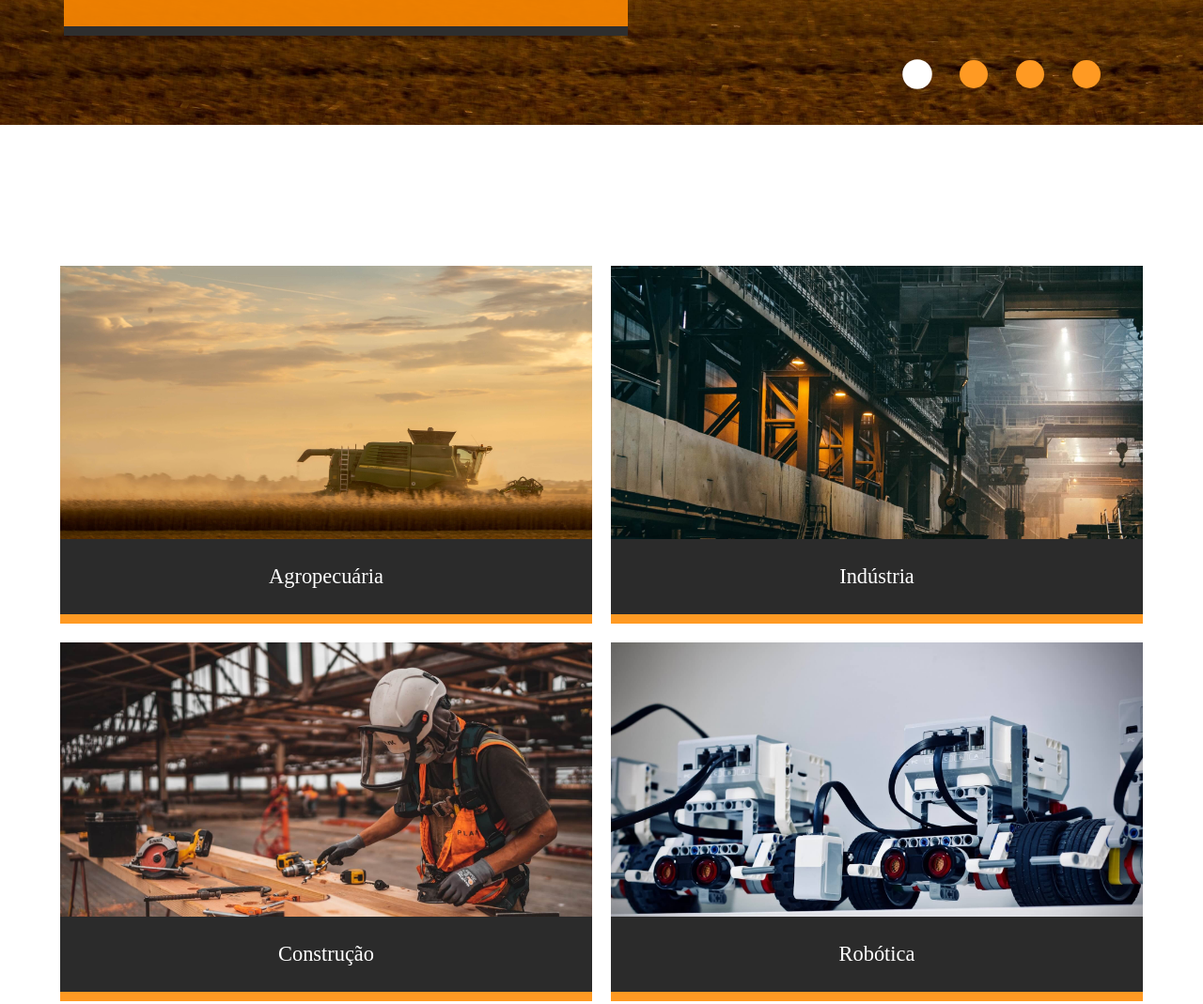
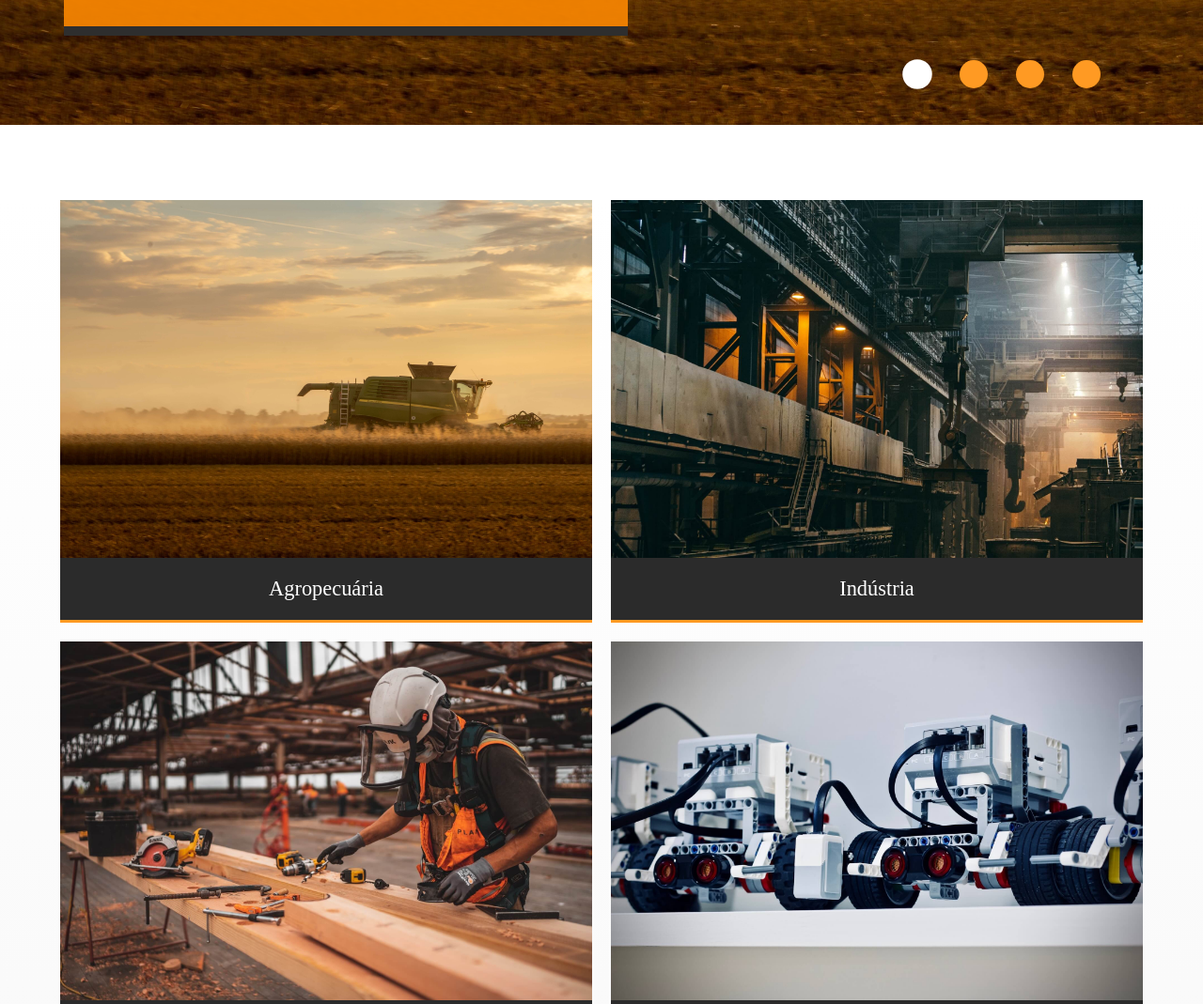
Before and after one commit to VitorRamires/novak, a plain HTML site: page inicio.html in a window 1280 px wide. Shown: the part 807-1876 px from the top of the page at 94% size. Drawn offline with Linux system fonts and the light colour scheme; a web font is replaced by a local one.

Commit message:
pequeno ajuste

```diff
--- a/css/inicio.css
+++ b/css/inicio.css
@@ -106,12 +106,13 @@
 }
 
 .inicio-atuacao{
-  width: 1600px;
-  max-width: 100%;
+  width: 100%;
   position: relative;
-  padding:120px 0 0 0;
-  background-color:rgb(255, 255, 255);
   margin:0 auto;
+  margin:80px 0 0 0;
+  padding-bottom: 80px;
+  background: rgb(213,213,213);
+  background: linear-gradient(0deg, #f9f9f9, #ffffff);
 }
 
 .inicio-atuacao .center{
@@ -122,8 +123,7 @@
 .box-atuacao-body{
   margin:0 auto;
   display: grid;
-  grid-template-columns: 1fr 1fr;
-  margin:30px auto 0 auto;
+  grid-template-columns:1fr 1fr;
   gap: 20px;
 }
 
@@ -136,26 +136,19 @@
   color:#ffff;
   margin:0 auto;
   transition: 0.3s;
-}
-
-.box-item-atuacao:hover{
-  transform: scale(1.05);
-  transition: 0.3s;
+  border-bottom: 3px solid #FF9A23;
 }
 
 
 .atuacao-info{
-  position: absolute;
-  bottom:0;
-  left:50%;
-  transform: translateX(-50%);
+  position: relative;
   width: 100%;
-  height: 90px;
+  padding:20px 0;
   display: grid;
   background-color: #2b2b2b;
   color:#ffffff;
-  border-bottom: 10px solid #FF9A23;
 }
+
 
 
 .atuacao-titulo{
@@ -225,7 +218,6 @@
   background-image: url(/imgs/bg-engenheiros.jpg);
   background-size:cover;
   background-position: center;
-  margin-top: 150px;
   background-attachment: fixed;
 }
 
```
Also changed, not shown: inicio.html (+1 -1 lines).
